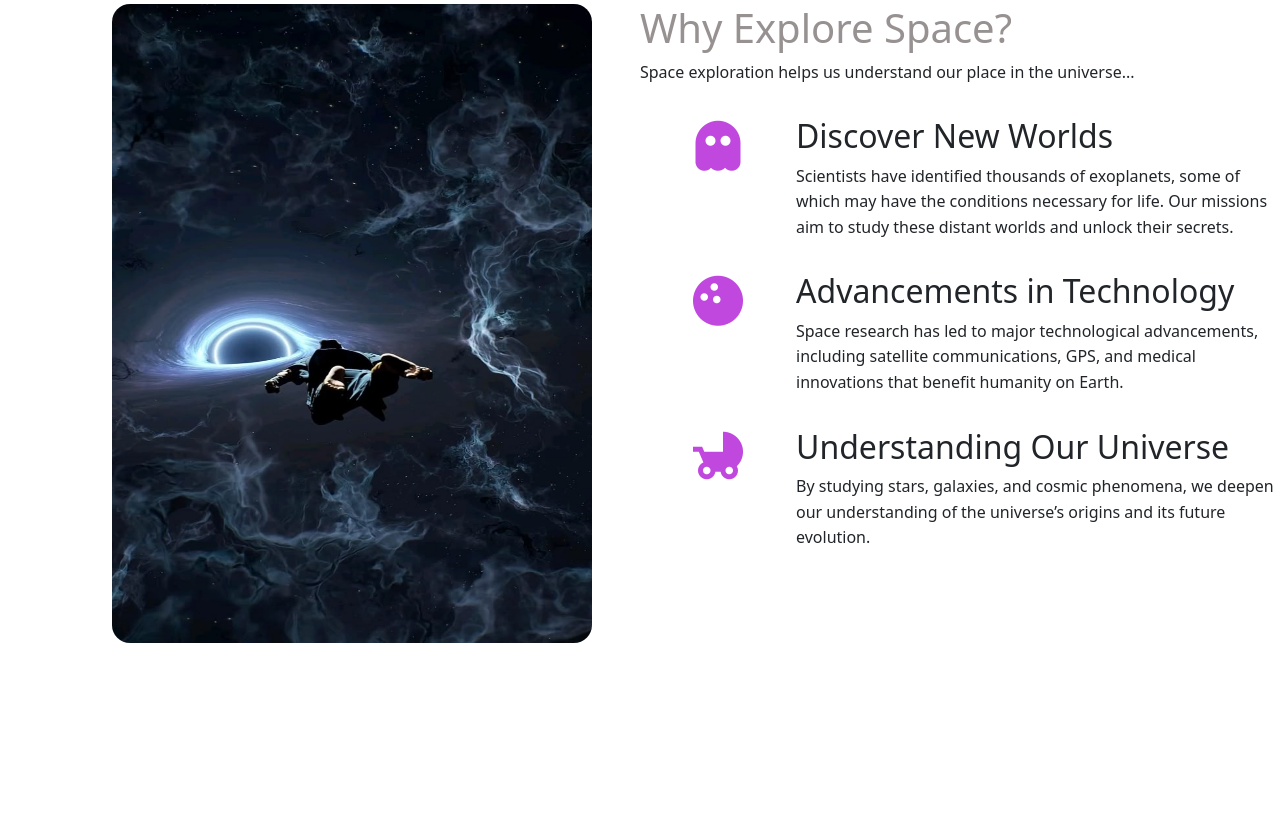
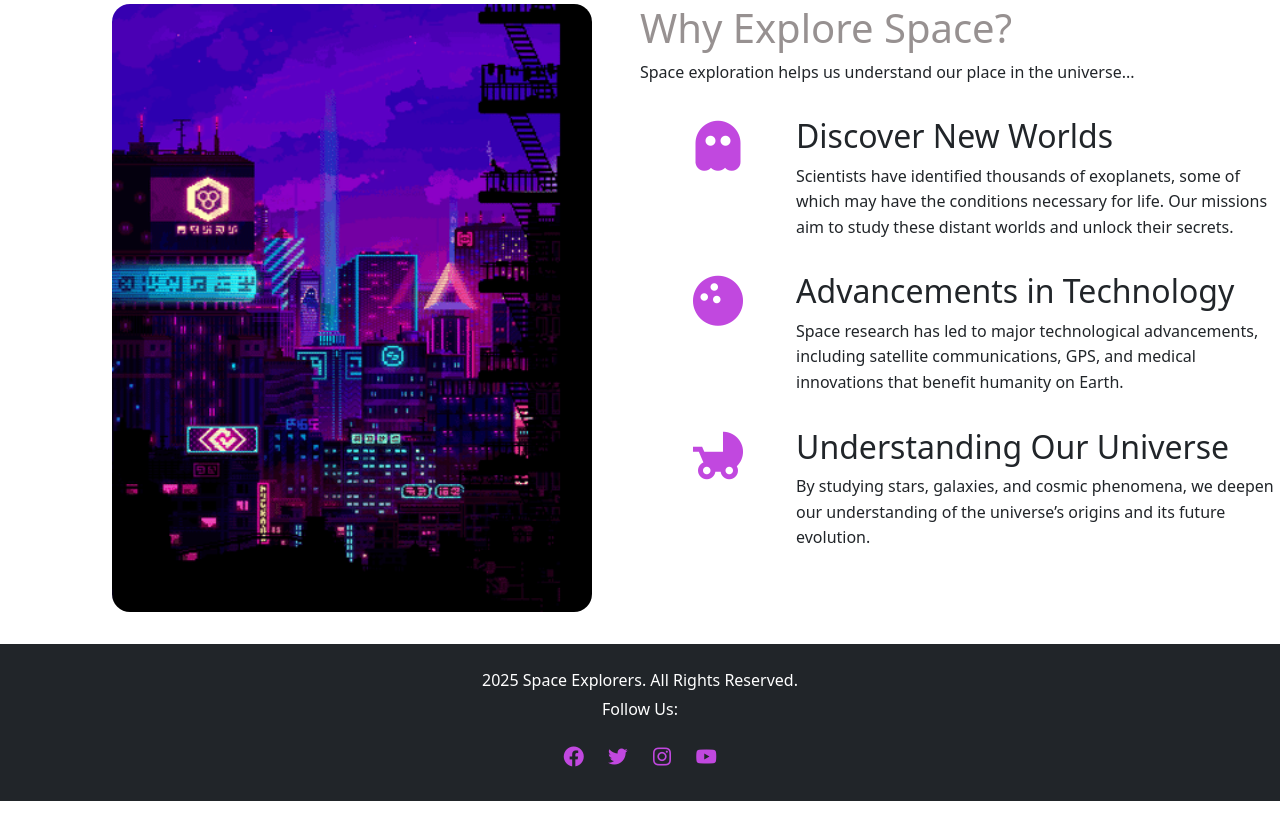
Before and after one commit to Isuru95sampath/bootstrap, a plain HTML site: page index.html in a window 1280 px wide. Shown: the part 1540-2380 px from the top of the page. After the commit the page ends 2341 px from the top, so only its background shows below. Drawn offline with nearby package versions, Linux system fonts and the light colour scheme.

Commit message:
Attach gift files and add footer part

```diff
--- a/bootsrap.css
+++ b/bootsrap.css
@@ -11,6 +11,8 @@ body{
     font-size: 16px;
     line-height: 1.6;
 }
+
+
 /*navbar */
 
 .nav-link {
@@ -33,16 +35,13 @@ a:hover{
     padding-bottom: 120px;
 }
 
-img{
-    /*max-width: 100%;
-    height: auto;*/
-
-}
-
 
 .bg-dark{
     background-color: var(--black);
 }
+
+
+
 
 /*button styles*/
 
@@ -62,16 +61,38 @@ img{
     color: rgb(90, 82, 73);
 }
 
+/* btn animations */
+
+@keyframes glowing {
+    0% {
+        box-shadow: 0 0 5px #c148df;
+    }
+    50% {
+        box-shadow: 0 0 20px #c148df, 0 0 30px #c148df;
+    }
+    100% {
+        box-shadow: 0 0 5px #c148df;
+    }
+}
+
+.btn-primary {
+    position: relative;
+    overflow: hidden;
+    animation: glowing 1.5s infinite alternate ease-in-out;
+}
+
+
 
 /*bg image*/
 
-#hero{
-    background: url(image/home/Sunrise\ over\ one\ of\ Saturns\ moons.jpeg);
+#hero {
+    background: url("image/home/LCPT.gif"); /* Add the GIF file */
     background-position: top;
     background-repeat: no-repeat;
     background-size: cover;
     margin-top: -60px;
 }
+
 
 /*bg text h1*/
 
@@ -96,7 +117,7 @@ img{
 
 .sideimage{
     width: 75%;
-    height: 75%;
+    height: 95%;
     border-radius: 18px;
 }
 .iconbox{
@@ -107,6 +128,27 @@ img{
 
 .icon-p h1{
     color: #979191;
+}
+
+/* Footer Styles */
+.footer {
+    background-color: var(--darc);
+    color: white;
+    text-align: center;
+    padding: 20px 0;
+}
+
+.footer .social-icons a {
+    font-size: 24px;
+    display: inline-block;
+    transition: color 0.3s ease-in-out;
+}
+
+.footer .social-icons a:hover {
+    color: var(--primary);
+}
+.bx{
+    color: #c148df;
 }
 
 
--- a/index.html
+++ b/index.html
@@ -84,7 +84,7 @@
 
         <div class="col-lg-12 d-flex">
             <div class="col-lg-6 slide-left">
-                <img class="sideimage ms-auto d-flex mx-5" src="/image/home/2nd.jpeg">
+                <img class="sideimage ms-auto d-flex mx-5" src="/image/home/fzUl.gif">
             </div>
             <div class="col-lg-6 icon-p slide-right">
                 <h1>Why Explore Space?</h1>
@@ -120,6 +120,24 @@
         </div>
 
 
+        <!-- Footer Section -->
+<footer class="footer bg-dark text-white text-center py-4">
+    <div class="container">
+        <div class="row">
+            <div class="col-lg-12">
+                <p class="mb-1">2025 Space Explorers. All Rights Reserved.</p>
+                <p>Follow Us:</p>
+                <div class="social-icons">
+                    <a href="#" class="text-white mx-2"><i class='bx bxl-facebook-circle'></i></a>
+                    <a href="#" class="text-white mx-2"><i class='bx bxl-twitter'></i></a>
+                    <a href="#" class="text-white mx-2"><i class='bx bxl-instagram'></i></a>
+                    <a href="#" class="text-white mx-2"><i class='bx bxl-youtube'></i></a>
+                </div>
+            </div>
+        </div>
+    </div>
+</footer>
+
     <!-- Bootstrap JS -->
 
     <script src="https://cdn.jsdelivr.net/npm/bootstrap@5.3.3/dist/js/bootstrap.bundle.min.js"></script>
```
Also changed, not shown: image/brand/logo.png (added), image/home/fzUl.gif (added), 2 other files.
